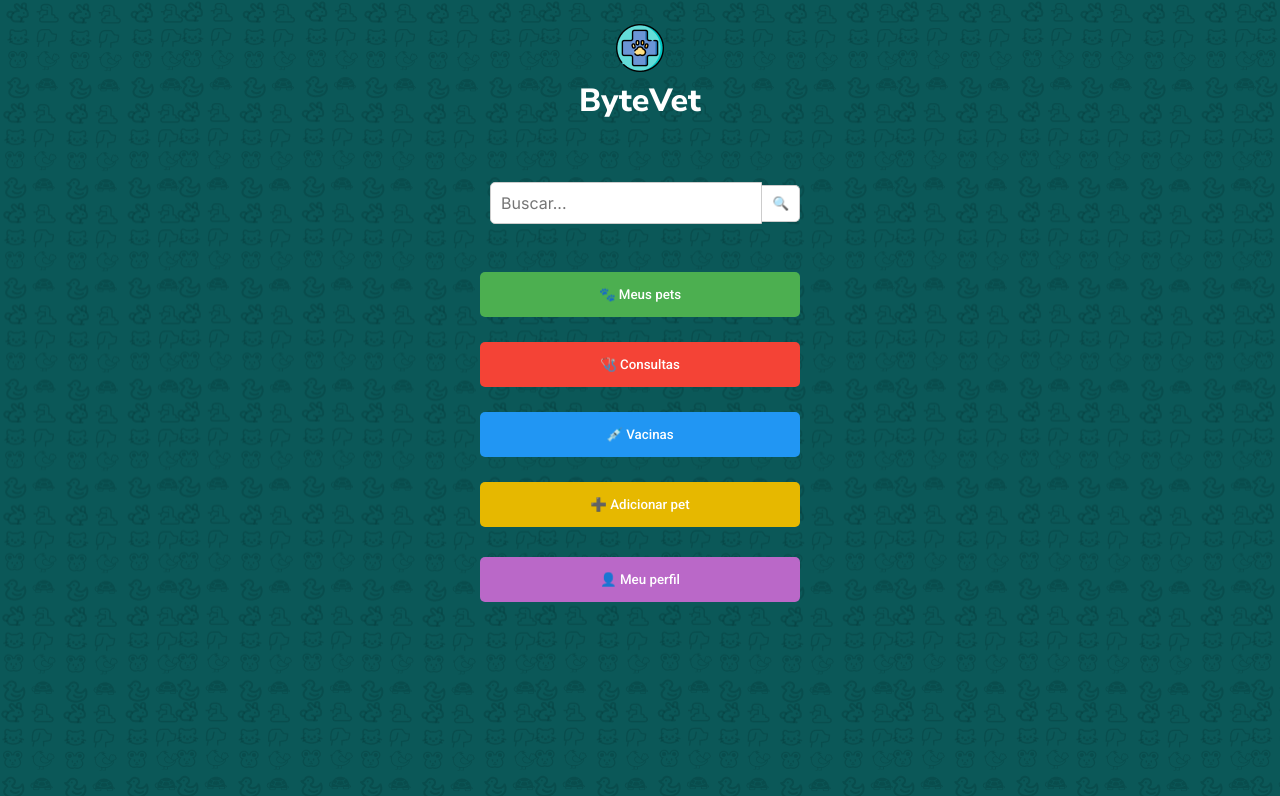
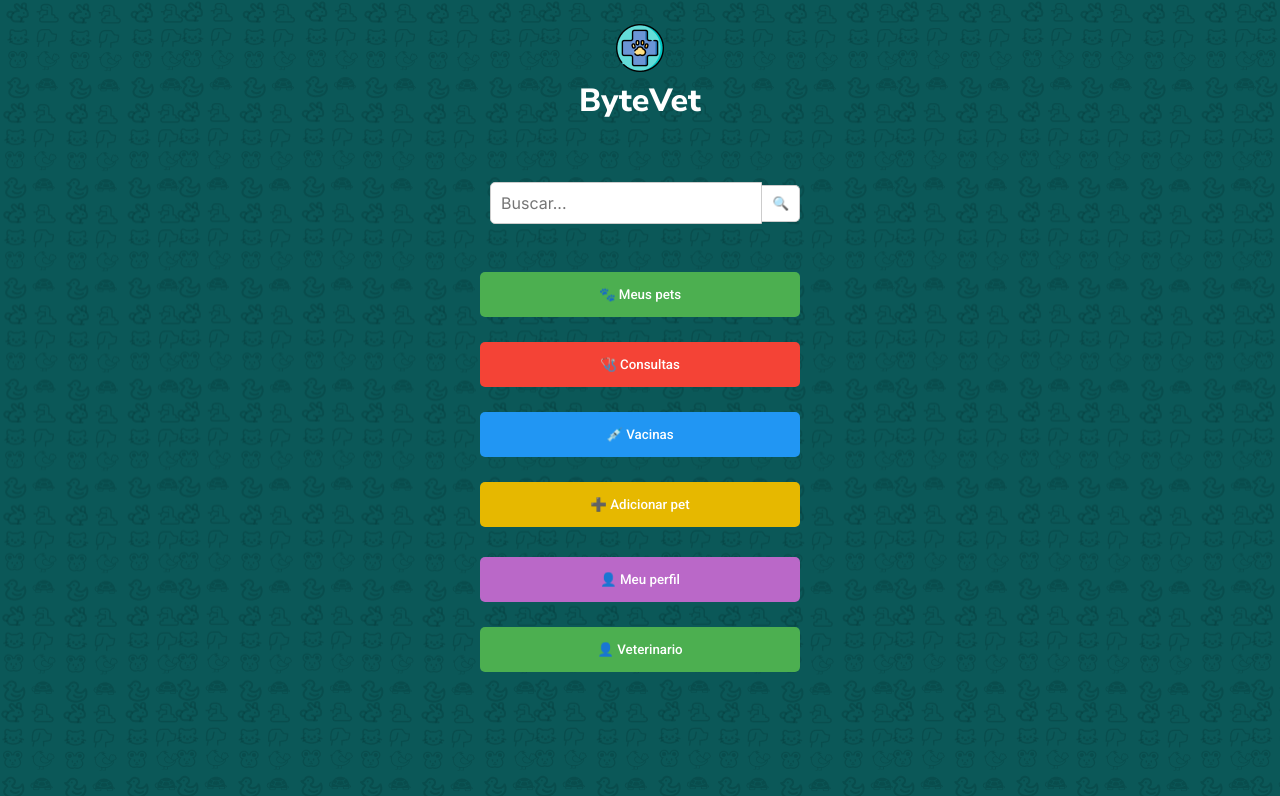
Before and after one commit to byte-vet/frontend, a React (Create React App) app: page /home in a window 1280 px wide. Shown: the top 796 px of the page. Built offline with nearby package versions, Linux system fonts and the light colour scheme; the HTML template or start-up script is replaced by a standard one.

Commit message:
botao vet

```diff
--- a/src/pages/Home.js
+++ b/src/pages/Home.js
@@ -38,6 +38,10 @@ function Home() {
     console.log('Acessar Meu Perfil');
   };
 
+  const handleVeterinario = () => {
+    navigate('/veterinario')
+  }
+
   return (
     <div className="home-container">
       <img src={logo} alt="ByteVet Logo" className="home-logo" />
@@ -58,6 +62,7 @@ function Home() {
         <button className="button vaccines" onClick={handleVaccines}>💉 Vacinas</button>
         <button className="button add-pet" onClick={handleAddPet}>➕ Adicionar pet</button>
         <button className="button profile" onClick={handleProfile}>👤 Meu perfil</button>
+        <button className="button veterinario" onClick={handleVeterinario}>👤 Veterinario</button>
       </div>
     </div>
   );
```
